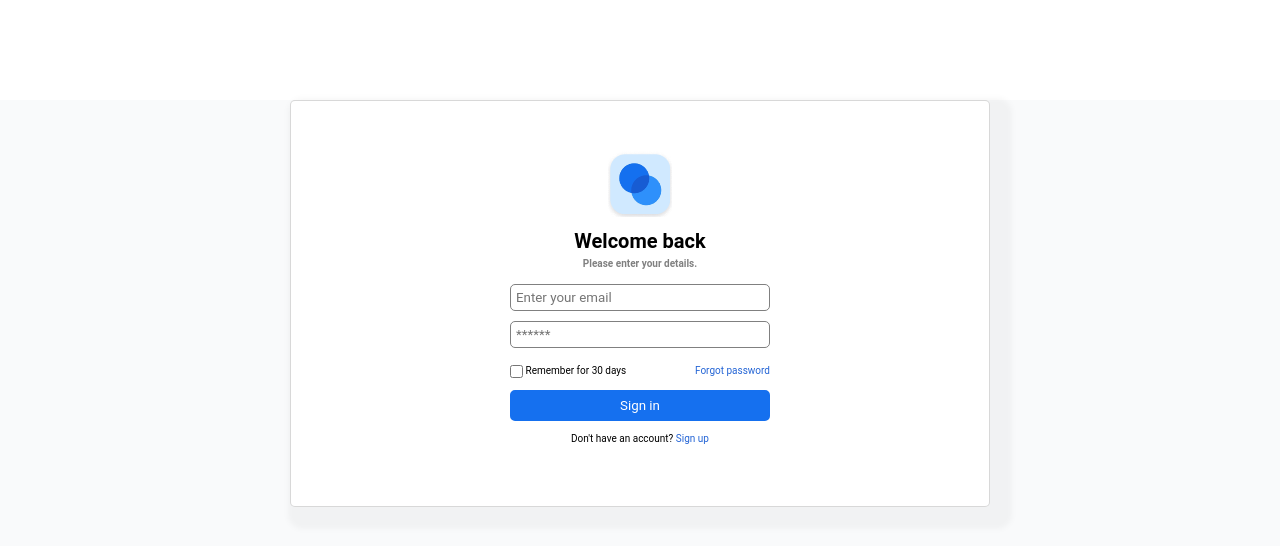
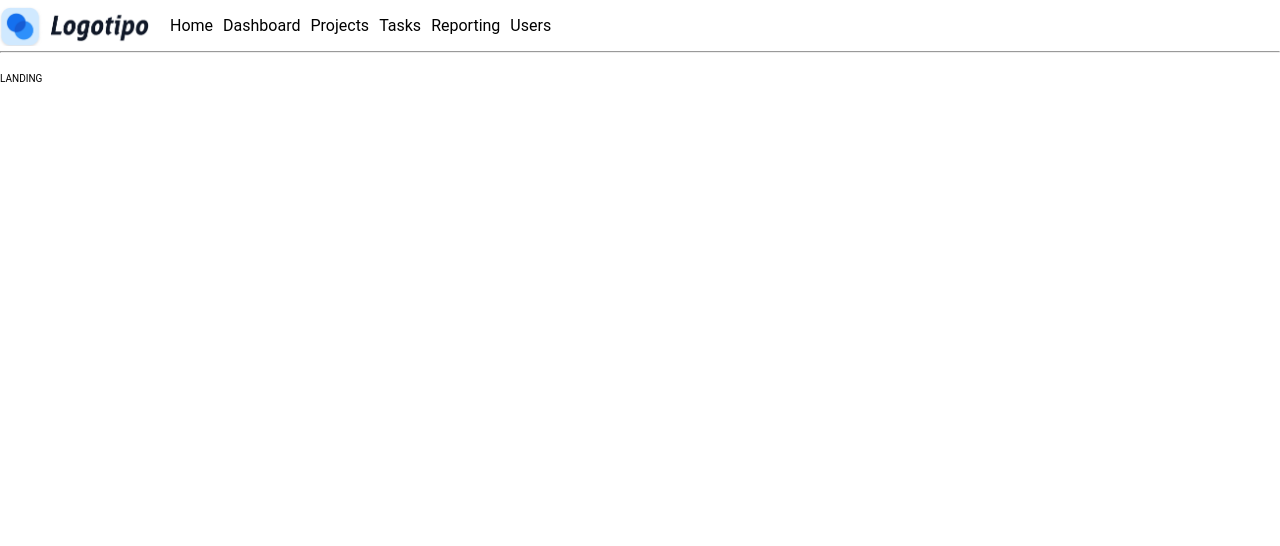
Before and after one commit to AngelicaGE/quick-exam, a React (Create React App) app in the folder client/: page / in a window 1280 px wide. Shown: the top 546 px of the page. Built offline with nearby package versions, Linux system fonts and the light colour scheme; a web font is replaced by a local one.

Commit message:
[ADD] navbar links functionality

```diff
--- a/client/src/components/ClientsPage.jsx
+++ b/client/src/components/ClientsPage.jsx
@@ -1,8 +1,9 @@
-import React, { useState, useEffect, useContext } from 'react'
+import React, {useContext } from 'react'
 import '../styles/ClientPage.scss'
 import { UserContext } from "../context/UserContext";
 import ErrorPage from './ErrorPage';
 import ClientsContainer from './ClientsContainer';
+import NavbarContainer from './NavbarContainer';
 
 const ClientPage = () => {
 const {userLocalStorage} = useContext(UserContext);
@@ -16,6 +17,7 @@ if (!userLocalStorage){
 
   return (
     <div className='ClientPage'>
+        <NavbarContainer></NavbarContainer>
         <ClientsContainer></ClientsContainer>
     </div>
   )
--- /dev/null
+++ b/client/src/components/LandingPage.jsx
@@ -0,0 +1,10 @@
+import React from 'react'
+import NavbarContainer from './NavbarContainer'
+export const LandingPage = () => {
+  return (
+    <div className='LandingPage'>
+        <NavbarContainer></NavbarContainer>
+        LANDING
+    </div>
+  )
+}
--- /dev/null
+++ b/client/src/components/NavbarBrowser.jsx
@@ -0,0 +1,23 @@
+import React from 'react'
+import {Link, NavLink } from 'react-router-dom'
+
+const NavbarBrowser = ({tabs}) => {
+  return (
+    <div className='NavbarBrowser'>
+        <div className='navbar-links'>
+        {
+            tabs.map((tab) => (
+                <div key={tab}>
+                    <NavLink to={`/${tab}`} className={({isActive}) => isActive? 'light-blue-btn': ''}>
+                        {tab}
+                    </NavLink>
+                </div>
+            ))
+        }
+        </div>
+
+    </div>
+  )
+}
+
+export default NavbarBrowser
--- /dev/null
+++ b/client/src/components/NavbarContainer.jsx
@@ -0,0 +1,41 @@
+import React, { useState, useEffect, useContext } from 'react'
+import '../styles/Navbar.scss'
+import { UserContext } from "../context/UserContext";
+import { SUC } from '../helpers/globalVars';
+import Logo from '../rsc/images/logo-nav.PNG'
+import NavbarBrowser from './NavbarBrowser';
+import { NavbarMobile } from './NavbarMobile';
+import { navOptions } from '../helpers/globalVars';
+
+const NavbarContainer = () => {
+    const {userLocalStorage, getLogedInUser} = useContext(UserContext);
+    const [user, setUser] = useState(null)
+    const [isBiggerThanPhone, setIsBiggerThanPhone] = useState(false)
+
+useEffect(() => {
+    let res = getLogedInUser();
+    if (res.status == SUC) {
+        setUser(res.user)
+        console.log(res.user)
+    }
+
+    if (window.screen.width > 425) {
+        setIsBiggerThanPhone(true);
+      }
+}, [])
+
+  return (
+    <div className='Navbar'>
+        <div className='nav-content flex-row'>
+            <img className='logo' src={Logo} alt="" />
+            {
+                isBiggerThanPhone? <NavbarBrowser tabs={navOptions}></NavbarBrowser>
+                : <NavbarMobile tabs={navOptions}></NavbarMobile>
+            }
+        </div>
+        <hr />
+    </div>
+  )
+}
+
+export default NavbarContainer
--- /dev/null
+++ b/client/src/components/NavbarMobile.jsx
@@ -0,0 +1,7 @@
+import React from 'react'
+
+export const NavbarMobile = () => {
+  return (
+    <div className='NavbarMobile'></div>
+  )
+}
--- a/client/src/helpers/globalVars.js
+++ b/client/src/helpers/globalVars.js
@@ -12,3 +12,14 @@ export const filters = [
      {title: 'País', options: countries, field: "country"},
       {title: 'Estado', options: states, field: "state"}
 ]
+
+export const navOptions = [
+      "Home",
+      "Dashboard",
+      "Projects",
+      "Tasks",
+      "Reporting",
+      "Users"
+
+
+]
--- a/client/src/routes/Paths.jsx
+++ b/client/src/routes/Paths.jsx
@@ -3,14 +3,16 @@ import {BrowserRouter,  Routes, Route} from 'react-router-dom'
 import ClientsPage from '../components/ClientsPage.jsx'
 import LoginPage from '../components/LoginPage.jsx'
 import ErrorPage from '../components/ErrorPage.jsx'
+import { LandingPage } from '../components/LandingPage.jsx'
 
 const Paths = () => {
   return (
     <BrowserRouter>
     <Routes >
-    <Route path="/" element={<LoginPage></LoginPage>} ></Route>                                                                                                                                                                                                                                                                                                                                                                                                                                                                                                                                                                                                                                                                                      "
+    <Route path="/" element={<LandingPage></LandingPage>} ></Route>                                                                                                                                                                                                                                                                                                                                                                                                                                                                                                                                                                                                                                                                                      "
     <Route path="/login" element={<LoginPage></LoginPage>} ></Route>
-    <Route path="/clients" element={<ClientsPage></ClientsPage>} ></Route>                                                                                                                                                                                                                                                                                                                                                                                                                                                                                                                                                                                                                                                                                      "                                                                                                                                                                                                                                                                                                                                                                                                                                                                                                                                                                                                                                                                                   "
+    <Route path="/Dashboard" element={<ClientsPage></ClientsPage>} ></Route>                                                                                                                                                                                                                                                                                                                                                                                                                                                                                                                                                                                                                                                                                      "                                                                                                                                                                                                                                                                                                                                                                                                                                                                                                                                                                                                                                                                                   "
+    <Route path="/Home" element={<LandingPage></LandingPage>} ></Route>                                                                                                                                                                                                                                                                                                                                                                                                                                                                                                                                                                                                                                                                                      "                                                                                                                                                                                                                                                                                                                                                                                                                                                                                                                                                                                                                                                                                   "
     <Route path="*" element={<ErrorPage></ErrorPage>} ></Route>                                                                                                                                                                                                                                                                                                                                                                                                                                                                                                                                                                                                                                                                                      "                                                                                                                                                                                                                                                                                                                                                                                                                                                                                                                                                                                                                                                                                   "
     </Routes>
   </BrowserRouter>
--- /dev/null
+++ b/client/src/styles/Navbar.scss
@@ -0,0 +1,49 @@
+@import '_vars';
+
+.Navbar{
+    margin-bottom: 2rem;
+}
+
+.nav-content{
+    max-width: $max-width;
+    margin: auto;
+    padding: 0.5rem 0;
+}
+
+/*Navbar Browser begin*/
+.NavbarBrowser{
+}
+.NavbarBrowser a{
+    color: black;
+    font-size: medium;
+    margin: auto 0.5rem ;
+}
+.navbar-links{
+    display: flex;
+    flex-direction: row;
+    align-items: center;
+    height: 100%;
+}
+
+/*Navbar Browser end*/
+
+
+
+@media(min-width:300px){
+    .nav-content .logo{
+        width: 8rem;
+        margin-left: 2rem;
+    }
+}
+
+@media(min-width:800px){
+    .nav-content .logo{
+        width: 15rem;
+        margin-right: 1.5rem;
+    }
+}
+@media(min-width:1024px){
+    .nav-content .logo{
+        margin-left: 0;
+    }
+}
--- a/client/src/styles/_vars.scss
+++ b/client/src/styles/_vars.scss
@@ -7,7 +7,7 @@ $strong-purple: #8868D2;
 
 $white: White;
 
-
+$light-blue: #EFF8FF;
 $blue-btn: #1570EF;
 $blue-link: #2364D5;
 
--- a/client/src/styles/global.scss
+++ b/client/src/styles/global.scss
@@ -61,9 +61,12 @@ html{
     color: rgb(190, 21, 21);
 }
 .light-blue-btn{
-    background-color: $white;
-    border: 0.2rem solid $blue-btn;
-    color: $blue-btn;
+    background-color: $light-blue;
+    border: none;
+    color: $blue-btn !important;
     border-radius: $border-round;
     padding: 0.6rem;
 }
+a{
+    text-decoration: none;
+}
```
Also changed, not shown: client/src/context/UserContext.jsx (+19 -5 lines), client/src/rsc/images/logo-nav.PNG (added).
